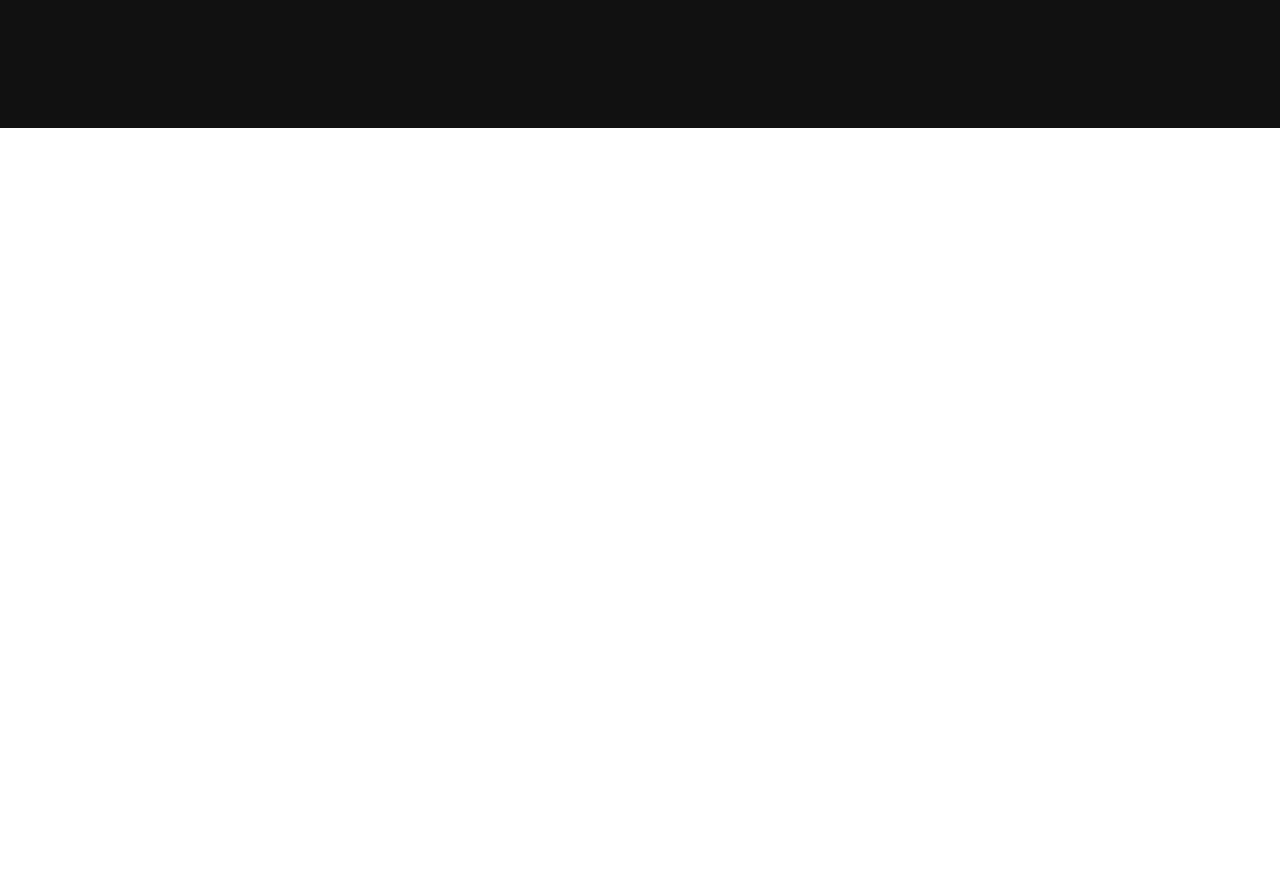
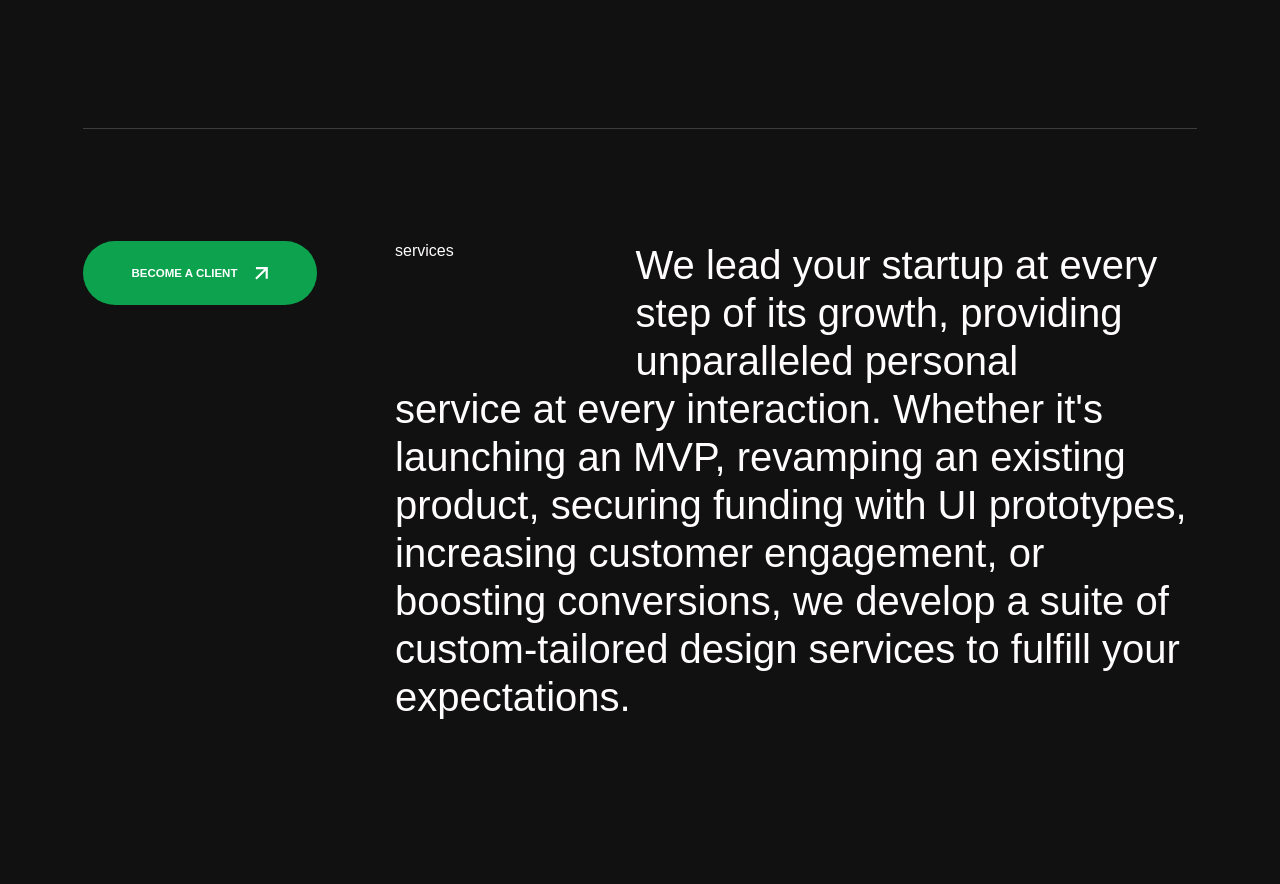
Before and after one commit to 0zohaibali01/LAZAREV., a plain HTML site: page index.html in a window 1280 px wide. Shown: the part 7250-8134 px from the top of the page. Before the commit the page ends 7778 px from the top, so only its background shows below. Drawn offline with Linux system fonts and the light colour scheme.

Commit message:
sec9 half

```diff
--- a/index.html
+++ b/index.html
@@ -523,6 +523,41 @@
         </h2>
     </section>
 
+    <section class="sec9">
+        <div class="wrapsec9">
+            <button>
+                <div>
+                    BECOME A CLIENT
+                </div>
+                <svg style="width: 15px;" fill="none" viewBox="0 0 15 15">
+                    <path fill="currentColor" fill-rule="evenodd"
+                        d="M10.125 3.153H1.961V1H13.8v11.839h-2.152V4.675L2.722 13.6 1.2 12.078l8.925-8.925Z"
+                        clip-rule="evenodd">
+                    </path>
+                </svg>
+            </button>
+            <div class="sec9a">
+                <div class="sec9awrap">
+                    <div class="sec9ahead">
+                        <small>
+                            services
+                        </small>
+                        <div class="sec9atext sec9atext1">
+                            We lead your startup at every step of its growth, providing unparalleled personal
+                        </div>
+                    </div>
+                    <div class="sec9atext">
+                        service at every
+                        interaction. Whether it's launching an MVP, revamping an existing product, securing funding with
+                        UI prototypes, increasing customer engagement, or boosting conversions, we develop a suite of
+                        custom-tailored design services to fulfill your expectations.
+                    </div>
+                </div>
+            </div>
+        </div>
+    </section>
+
+
     <script src="script.js"></script>
 </body>
 
--- a/style.css
+++ b/style.css
@@ -450,51 +450,51 @@ h1 {
     align-items: flex-start;
 }
 
-.heading{
+.heading {
     font-size: 4.5vw;
     margin-bottom: 1.4vw;
 }
 
-.card small{
+.card small {
     color: #a0a0a0;
     font-weight: 700;
 }
 
-.cardupperpart{
+.cardupperpart {
     padding-top: 2vh;
 }
 
 
-.sec5{
+.sec5 {
     width: 90%;
     margin: auto;
-    height:auto;
+    height: auto;
     line-height: 1.2;
     margin-bottom: 20vh;
 }
 
-.sec5head{
+.sec5head {
     display: flex;
     justify-content: space-between;
 }
 
-.sec5text{
+.sec5text {
     font-size: 5vh;
 }
 
-.sec5wrap{
+.sec5wrap {
     margin-left: 26.3vw;
 }
 
-.sec5text1{
+.sec5text1 {
     width: 70%;
 }
 
-.sec5head small{
+.sec5head small {
     font-size: 2vh;
 }
 
-.sec6{
+.sec6 {
     width: 88%;
     margin: auto;
     height: 77vh;
@@ -503,17 +503,17 @@ h1 {
 
 }
 
-.sec6vedio{
+.sec6vedio {
     width: 71%;
     height: 100%;
     object-fit: cover;
 }
 
-.sec6vedio video{
+.sec6vedio video {
     width: 100%;
 }
 
-.sec6text{
+.sec6text {
     width: 24%;
     height: 45vh;
     display: flex;
@@ -523,25 +523,25 @@ h1 {
     box-sizing: border-box;
 }
 
-.sec6text div h2{
+.sec6text div h2 {
     font-weight: 100;
     font-size: 2.5vw;
     padding-top: 1.8vw;
 }
 
-.sec6text div{
+.sec6text div {
     width: 80%;
     display: flex;
     justify-content: space-between;
     align-items: first baseline;
 }
 
-.sec6text  p{
+.sec6text p {
     padding-bottom: 3vw;
     font-size: 1.3vw;
 }
 
-.sec6 button{
+.sec6 button {
     width: 80%;
     padding: 20px 25px;
     border-radius: 35px;
@@ -554,95 +554,96 @@ h1 {
     justify-content: space-around;
 }
 
-.sec6wrap{
+.sec6wrap {
     height: 100%;
     width: 100%;
 }
 
-.sec7{
+.sec7 {
     width: 63%;
     height: 79vh;
     display: flex;
-    margin-left:31.1% ;
+    margin-left: 31.1%;
     justify-content: space-between;
     margin-bottom: 20vh;
 }
 
-.cardright{
+.cardright {
     width: 45%;
     height: 100%;
     display: flex;
     flex-direction: column;
     justify-content: space-between;
-    border-top:2px solid #e8e8e8;
+    border-top: 2px solid #e8e8e8;
     padding-top: 2vw;
 }
 
-.cardleft{
+.cardleft {
     width: 45%;
     height: 100%;
     display: flex;
     flex-direction: column;
     justify-content: space-between;
-    border-top:2px solid #e8e8e8;
+    border-top: 2px solid #e8e8e8;
     padding-top: 2vw;
 }
 
-.cardleft p{
-    font-size: 1.3vw;
-    padding-bottom: 2.5vw;
-    color:  rgb(43, 43, 43);
-}
-.cardright p{
+.cardleft p {
     font-size: 1.3vw;
     padding-bottom: 2.5vw;
     color: rgb(43, 43, 43);
 }
 
-.wraphead{
+.cardright p {
+    font-size: 1.3vw;
+    padding-bottom: 2.5vw;
+    color: rgb(43, 43, 43);
+}
+
+.wraphead {
     height: 48%;
     display: flex;
     flex-direction: column;
     justify-content: space-between;
 }
 
-.head_cardright,.head_cardleft{
+.head_cardright,
+.head_cardleft {
     display: flex;
 }
 
-.head_cardright div{
+.head_cardright div {
     font-size: 2.3vw;
     padding-right: 1vw;
     font-weight: lighter;
 }
 
 
-.head_cardleft div{
+.head_cardleft div {
     font-size: 2.3vw;
     padding-right: 1vw;
     font-weight: lighter;
 }
 
-.cardleft img{
+.cardleft img {
     width: 100%;
     height: 50%;
     object-fit: cover;
 }
 
-.cardright img{
+.cardright img {
     width: 100%;
     height: 50%;
     object-fit: cover;
 }
 
-.sec8{
+.sec8 {
     background-color: #111111;
     color: #fffdfd;
     display: flex;
     justify-content: center;
-    align-items:center ;
+    align-items: center;
     height: 60vh;
-    margin-bottom: 50vh;
     font-size: 2.9vw;
 }
 
@@ -650,3 +651,63 @@ h1 {
     margin-left: 3.9vw;
     margin-top: 2vw;
 }
+
+.sec9 {
+    background-color: #111111;
+    color: #fffdfd;
+    width: 100%;
+    height: 100vh;
+}
+
+.wrapsec9 {
+    border-top: 1px solid #3D3D3D;
+    width: 87%;
+    height: 100%;
+    margin: auto;
+    padding-top: 14vh;
+    display: flex;
+    justify-content: space-between;
+}
+
+.sec9a {
+    width: 72%;
+    height: auto;
+    line-height: 1.2;
+    margin-bottom: 20vh;
+}
+
+.sec9ahead {
+    display: flex;
+    justify-content: space-between;
+    align-items: flex-start;
+}
+
+.sec9atext {
+    font-size: 5vh;
+}
+
+.sec9awrap {
+}
+
+.sec9atext1 {
+    width: 70%;
+}
+
+.sec9ahead small {
+    font-size: 2vh;
+}
+
+.wrapsec9 button{
+    width: 21%;
+    height: 8vh;
+    padding: 2.2vw 2.5vw;
+    border-radius: 35px;
+    color: #ffffff;
+    background-color: #0DA34E;
+    border: none;
+    font-weight: 600;
+    font-size: 0.9vw;
+    display: flex;
+    justify-content: space-evenly;
+    align-items: center;
+}
```
